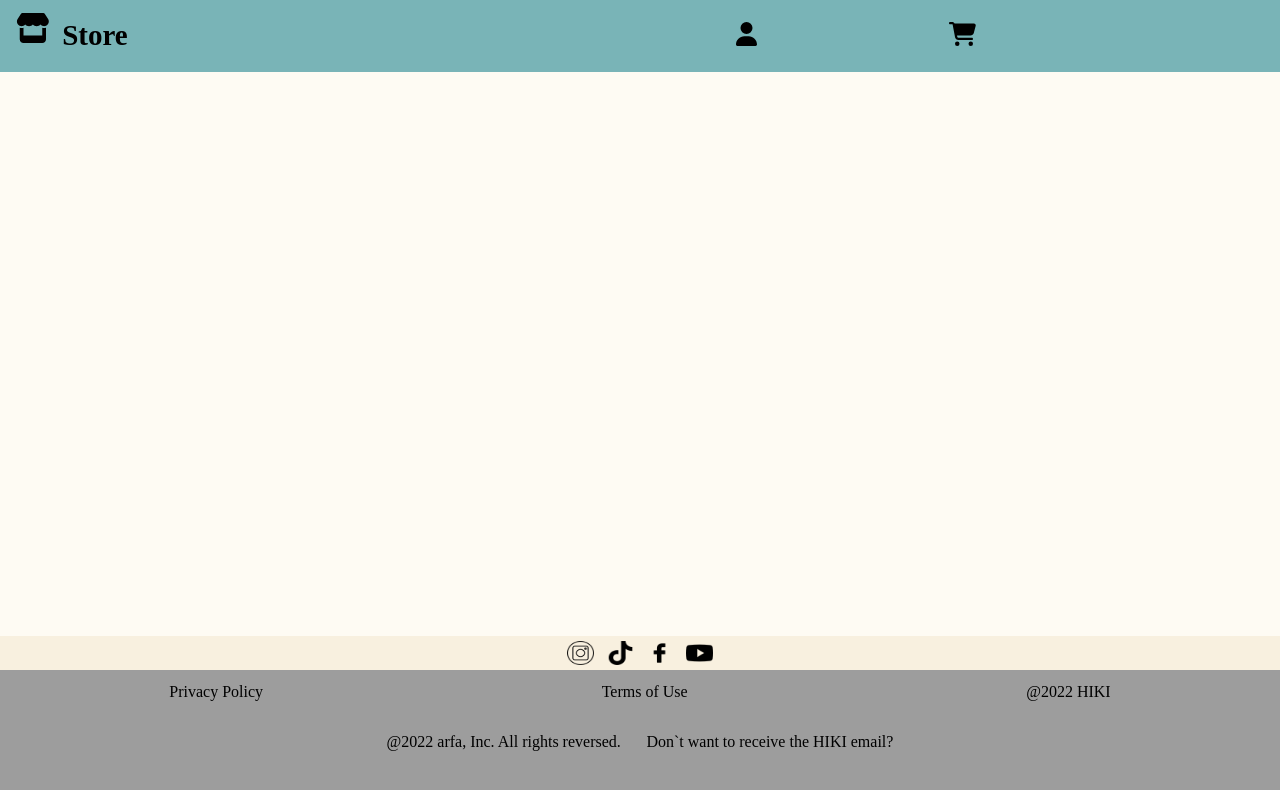
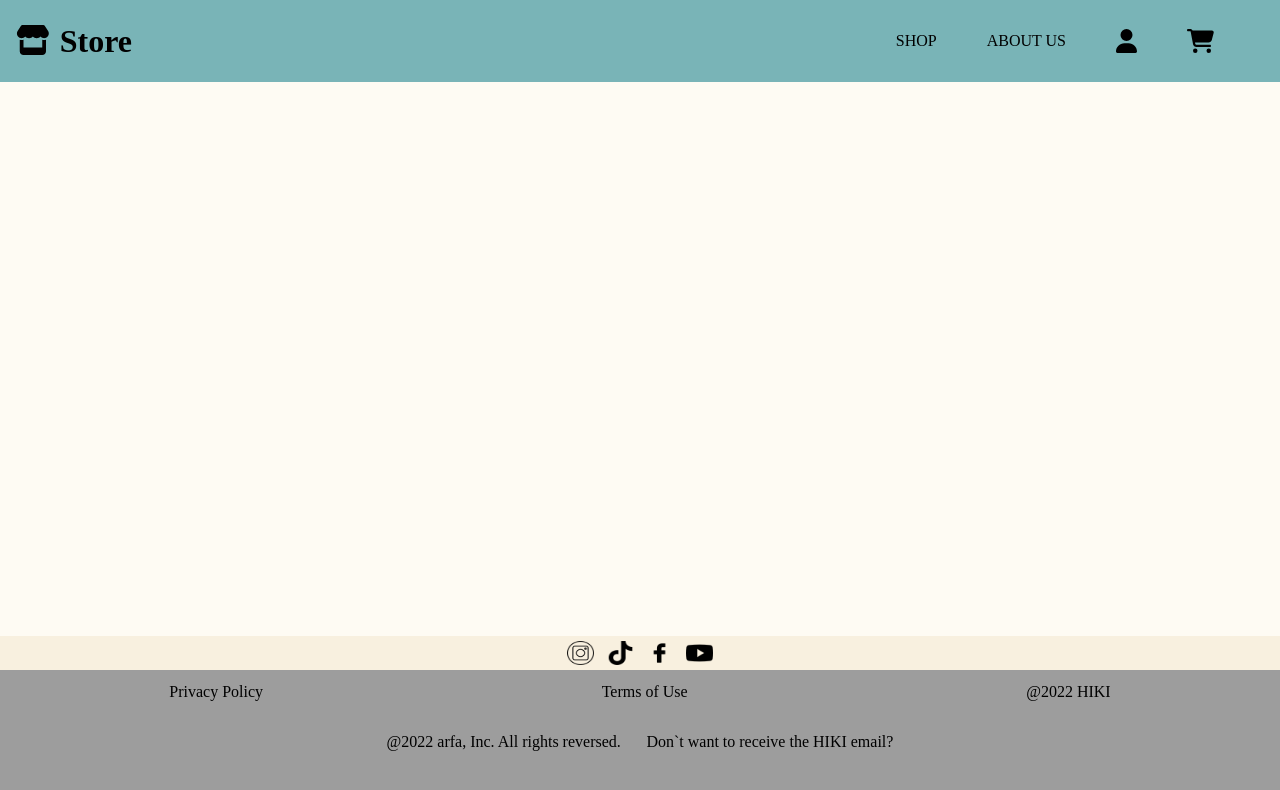
Before and after one commit to Shein-clone-team/Shein, an Angular app: page / in a window 1280 px wide. Shown: the top 790 px of the page. Built offline with nearby package versions, Linux system fonts and the light colour scheme; no server answers.

Commit message:
instalacion correctamente de awesomefont icons y actualizacion del codigo para el nav, utilizando los iconos correctos.

```diff
--- a/angular.json
+++ b/angular.json
@@ -30,9 +30,12 @@
               "src/assets"
             ],
             "styles": [
-              "src/styles.scss"
+              "src/styles.scss",
+              "node_modules/@fortawesome/fontawesome-free/css/all.css"
             ],
-            "scripts": []
+            "scripts": [
+              "node_modules/@fortawesome/fontawesome-free/js/all.js"
+            ]
           },
           "configurations": {
             "production": {
--- a/package.json
+++ b/package.json
@@ -19,9 +19,7 @@
     "@angular/platform-browser": "^15.0.0",
     "@angular/platform-browser-dynamic": "^15.0.0",
     "@angular/router": "^15.0.0",
-    "@fortawesome/angular-fontawesome": "^0.12.0",
-    "@fortawesome/fontawesome-svg-core": "^6.2.1",
-    "@fortawesome/free-solid-svg-icons": "^6.2.1",
+    "@fortawesome/fontawesome-free": "^6.2.1",
     "material-icons": "^1.12.2",
     "rxjs": "~7.5.0",
     "triggered-browser-animations": "^0.3.1",
--- a/src/app/app.module.ts
+++ b/src/app/app.module.ts
@@ -1,6 +1,5 @@
 import { NgModule } from '@angular/core';
 import { BrowserModule } from '@angular/platform-browser';
-import { FontAwesomeModule } from '@fortawesome/angular-fontawesome';
 
 import { AppRoutingModule } from './app-routing.module';
 import { AppComponent } from './app.component';
@@ -23,10 +22,8 @@ import { FooterComponent } from './footer/footer.component';
   imports: [
     BrowserModule,
     AppRoutingModule,
-    FontAwesomeModule,
     MatToolbarModule,
     MatIconModule,
-    FontAwesomeModule,
     MatMenuModule
   ],
   providers: [],
--- a/src/app/nav/nav.component.html
+++ b/src/app/nav/nav.component.html
@@ -1,22 +1,28 @@
 <div>
-    <mat-toolbar class="contenedor">
+  <mat-toolbar class="contenedor">
     <div class="contenedor2">
-        <fa-icon class="icono" [icon]="tienda"></fa-icon>
+      <a href="#" class="home-link">
+        <i class="fa-solid fa-store icono"></i>
         <h1 class="titulos1">Store</h1>
+      </a>
     </div>
 
-    <div class="contenedor3">
-      <!-- <span class="titulos2">HOME</span>
-      <span class="titulos3">ABOUT US</span>
-      <span class="titulos4">SHOP</span>
-      <span class="titulos5">CONTACT</span> -->
-      <fa-icon class="usuario" [icon]="usuario"></fa-icon>
-      <fa-icon class="carrito" [icon]="carrito"></fa-icon>
-      <!-- <fa-icon class="carrito" [icon]="barra"></fa-icon> -->
-      <span class="example-spacer"></span>
-
-    </div>
-
+    <ul class="contenedor3">
+      <li class="links">
+        <a href="#" class="titulos3">SHOP</a>
+      </li>
+      <li class="links">
+        <a href="#" class="titulos3">ABOUT US</a>
+      </li>
+      <li class="links">
+        <a href="#" class="titulos3">
+          <i class="fa-solid fa-user usuario"></i>
+        </a>
+      </li>
+      <li class="links">
+        <i class="fa-solid fa-cart-shopping carrito"></i>
+      </li>
+    </ul>
   </mat-toolbar>
 
 </div>
--- a/src/app/nav/nav.component.scss
+++ b/src/app/nav/nav.component.scss
@@ -1,5 +1,8 @@
 .contenedor{
   display: flex;
+  flex-direction: row;
+  justify-content: space-between;
+  align-items: center;
   width: 100%;
   height: 100%;
   background-color: rgb(121, 180, 183);
@@ -7,47 +10,76 @@
 
 .contenedor2{
   display: flex;
-  justify-content: start;
-  width: 100%;
+  flex-direction: row;
+  justify-content: center;
+  align-items: center;
+  height: auto;
+
+  .home-link {
+    display: flex;
+    flex-direction: row;
+    justify-content: center;
+    align-items: center;
+    text-decoration: none;
+    color: black;
+
+  }
 }
 
-.contenedor3{
+.contenedor3 {
   display: flex;
-  justify-content: space-around;
-  width: 100%;
+  flex-direction: row;
+  justify-content: center;
+  align-items: center;
+  width: auto;
+  height: 50px;
+  list-style: none;
+  // background-color: red;
+
+  .links {
+    cursor: pointer;
+    margin-right: 50px;
+
+    a {
+      text-decoration: none;
+      color: black;
+    }
+
+  }
 }
 
 .icono{
   font-size: 30px;
-  margin-top: 2%;
+  margin-bottom: 3px;
+  margin-right: 10px;
   color: rgb(2, 1, 1);
 }
 
-.titulos1{
-  margin-left: 2%;
-  color: rgb(0, 0, 0);
-  font-size: 29px;
-}
+// .titulos1{
+//   margin-left: 2%;
+//   color: rgb(0, 0, 0);
+//   font-size: 29px;
+// }
 
-.titulos2{
-  color: rgb(9, 9, 9);
-  margin-top: 1%;
-}
+// .titulos2{
+//   color: rgb(9, 9, 9);
+//   margin-top: 1%;
+// }
 
-.titulos3{
-  color: rgb(12, 12, 12);
-  margin-top: 1%;
+// .titulos3{
+//   color: rgb(12, 12, 12);
+//   margin-top: 1%;
 
-}
-.titulos4{
+// }
+// .titulos4{
 
-  color: rgb(0, 0, 0);
-  margin-top: 1%;
-}
-.titulos5{
-  color: rgb(6, 6, 6);
-  margin-top: 1%;
-}
+//   color: rgb(0, 0, 0);
+//   margin-top: 1%;
+// }
+// .titulos5{
+//   color: rgb(6, 6, 6);
+//   margin-top: 1%;
+// }
 
 .usuario{
   color: rgb(0, 0, 0);
--- a/src/app/nav/nav.component.ts
+++ b/src/app/nav/nav.component.ts
@@ -1,16 +1,16 @@
 import { Component } from '@angular/core';
-import { faUser } from '@fortawesome/free-solid-svg-icons';
-import { faCartShopping } from '@fortawesome/free-solid-svg-icons';
-import { faStore } from '@fortawesome/free-solid-svg-icons';
-import { faBars } from '@fortawesome/free-solid-svg-icons';
+// import { faUser } from '@fortawesome/free-solid-svg-icons';
+// import { faCartShopping } from '@fortawesome/free-solid-svg-icons';
+// import { faStore } from '@fortawesome/free-solid-svg-icons';
+// import { faBars } from '@fortawesome/free-solid-svg-icons';
 @Component({
   selector: 'app-nav',
   templateUrl: './nav.component.html',
   styleUrls: ['./nav.component.scss']
 })
 export class NavComponent {
-  usuario = faUser;
-  carrito = faCartShopping;
-  tienda= faStore;
-  barra = faBars;
+  // usuario = faUser;
+  // carrito = faCartShopping;
+  // tienda= faStore;
+  // barra = faBars;
 }
```
Also changed, not shown: 1 other file (tests, documents, lock files or other folders).
